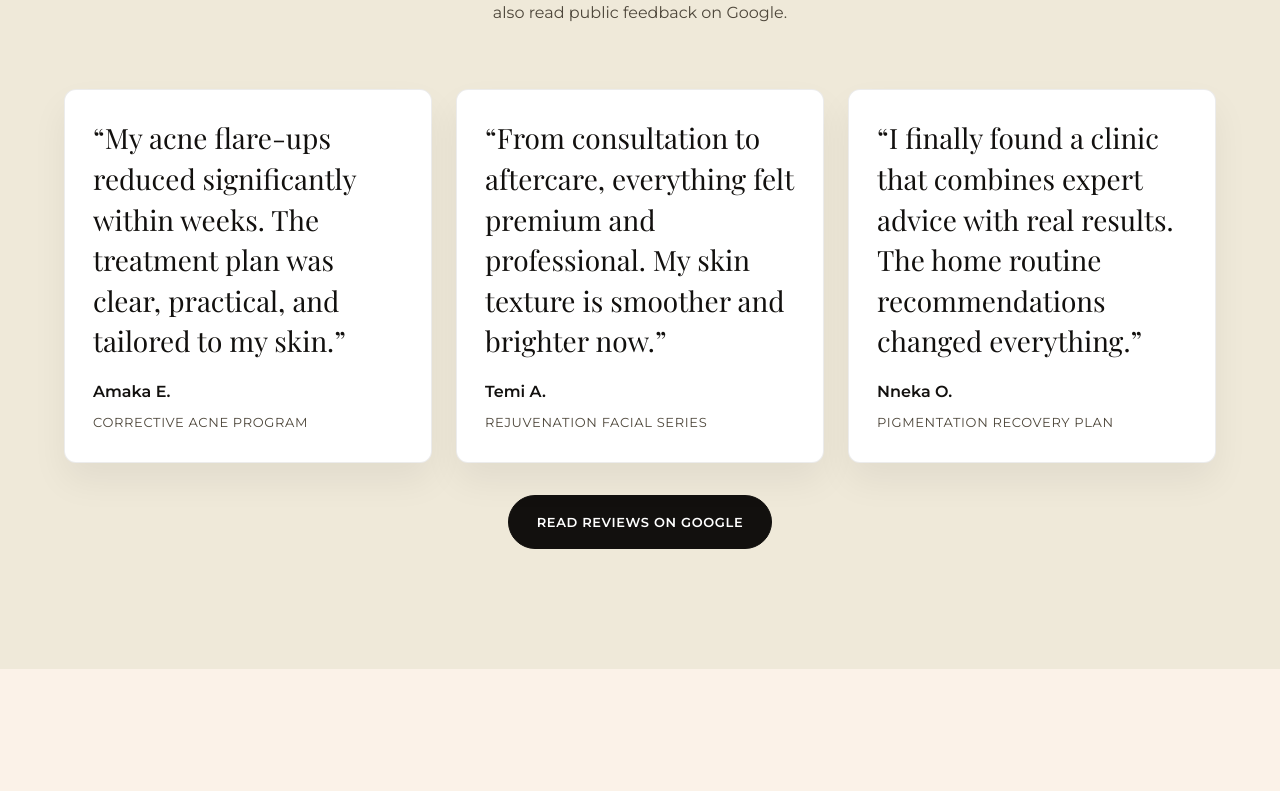
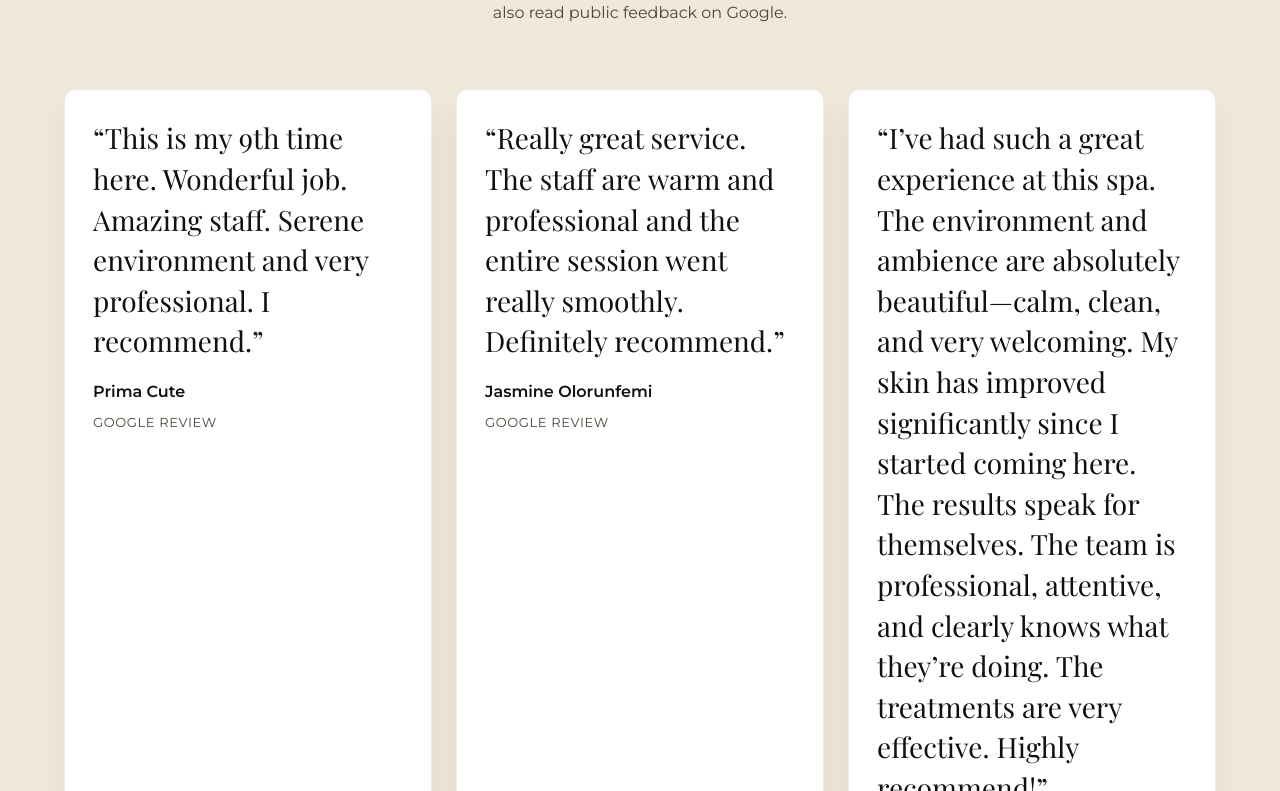
Before and after one commit to durodolajames/deluxe-spa-react, a Next.js app: page / in a window 1280 px wide. Shown: the part 7389-8180 px from the top of the page. Built offline with nearby package versions, Linux system fonts and the light colour scheme; no server answers.

Commit message:
About Edit,Reviews,Fixed Image Error

```diff
--- a/app/about/page.tsx
+++ b/app/about/page.tsx
@@ -60,9 +60,8 @@ export default function AboutPage() {
                   style={{ objectFit: 'cover' }}
                 />
                 <div className="about-intro-overlay">
-                  <p className="about-intro-overlay-top">Clinical Precision</p>
-                  <p className="about-intro-overlay-title">Skin</p>
-                  <p className="about-intro-overlay-bottom">Science-backed. Results-driven.</p>
+                  <p className="about-intro-overlay-top">Evidence-Based Treatments</p>
+                  <p className="about-intro-overlay-bottom">Personalized for You</p>
                 </div>
               </div>
 
--- a/app/page.tsx
+++ b/app/page.tsx
@@ -39,7 +39,7 @@ const beforeAfterCases = [
     title: 'Laser Hair Removal Case 02',
     concern: 'Before and after 4 sessions of laser hair removal',
     beforeImage: '/images/wax1.jpeg',
-    afterImage: '/images/wax.jpeg',
+    afterImage: '/images/Wax.jpeg',
     beforeLabel: 'Before Laser',
     afterLabel: 'After 4 Sessions',
   },
@@ -55,21 +55,21 @@ const impactStats = [
 const testimonialHighlights = [
   {
     id: 'testimonial-1',
-    quote: 'My acne flare-ups reduced significantly within weeks. The treatment plan was clear, practical, and tailored to my skin.',
-    author: 'Amaka E.',
-    treatment: 'Corrective Acne Program',
+    quote: 'This is my 9th time here. Wonderful job. Amazing staff. Serene environment and very professional. I recommend.',
+    author: 'Prima Cute',
+    treatment: 'Google Review',
   },
   {
     id: 'testimonial-2',
-    quote: 'From consultation to aftercare, everything felt premium and professional. My skin texture is smoother and brighter now.',
-    author: 'Temi A.',
-    treatment: 'Rejuvenation Facial Series',
+    quote: 'Really great service. The staff are warm and professional and the entire session went really smoothly. Definitely recommend.',
+    author: 'Jasmine Olorunfemi',
+    treatment: 'Google Review',
   },
   {
     id: 'testimonial-3',
-    quote: 'I finally found a clinic that combines expert advice with real results. The home routine recommendations changed everything.',
-    author: 'Nneka O.',
-    treatment: 'Pigmentation Recovery Plan',
+    quote: 'I’ve had such a great experience at this spa. The environment and ambience are absolutely beautiful—calm, clean, and very welcoming. My skin has improved significantly since I started coming here. The results speak for themselves. The team is professional, attentive, and clearly knows what they’re doing. The treatments are very effective. Highly recommend!',
+    author: 'Mercy Julius',
+    treatment: 'Google Review',
   },
 ];
 
```
Also changed, not shown: app/gallery/page.tsx (+10 -10 lines).
